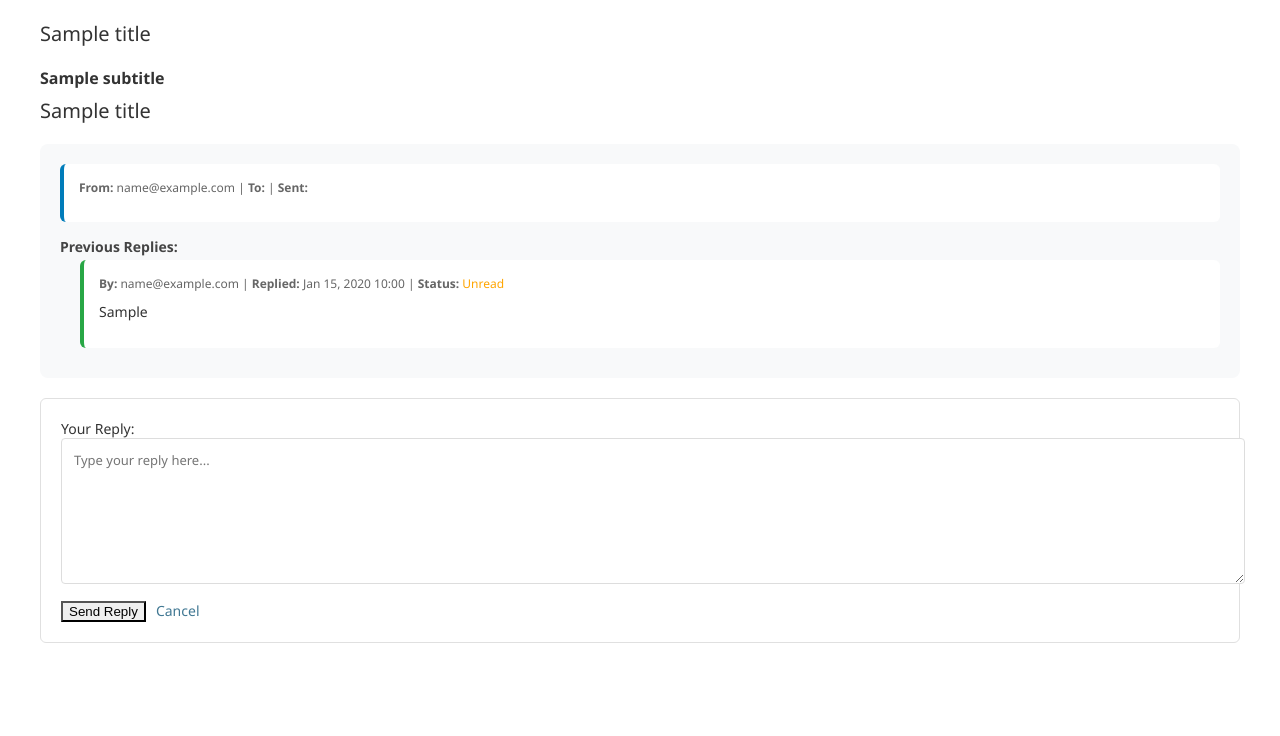
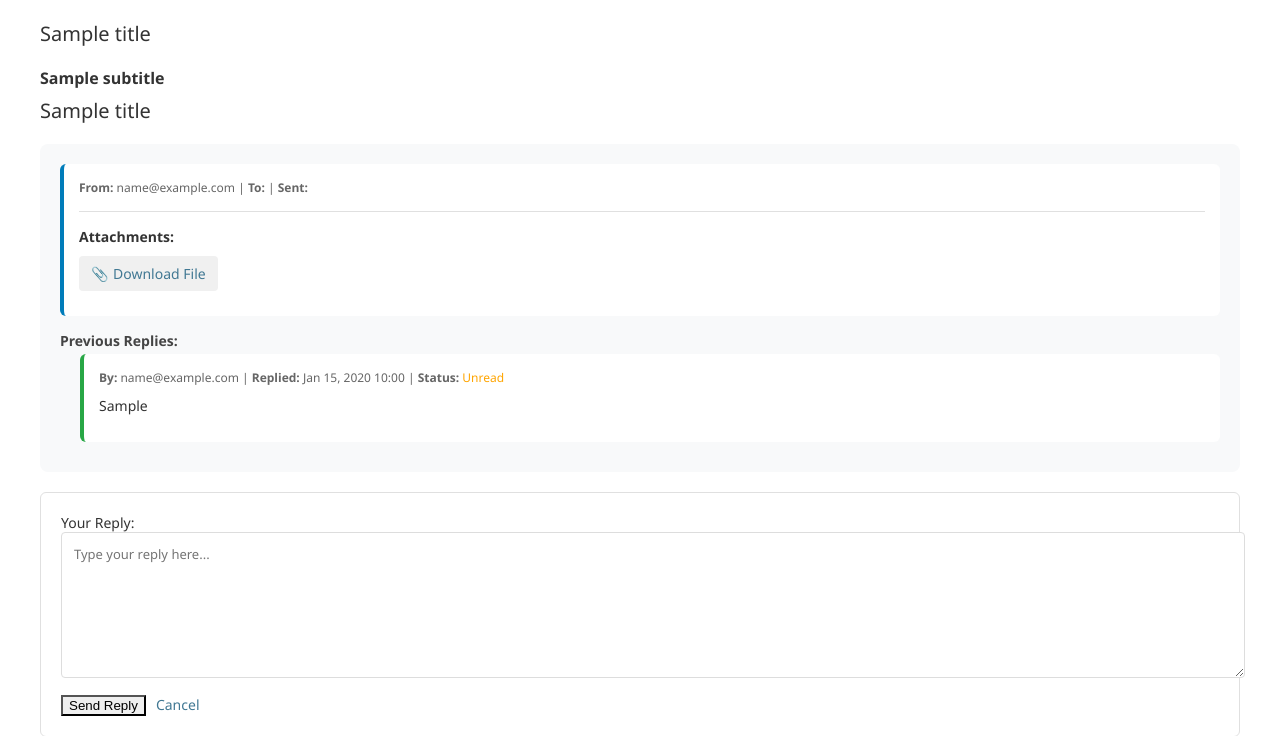
Before and after one commit to raazr62/Vantafy_backend, a Django app: template templates/admin/messaging/message_reply.html in a window 1280 px wide. Shown: the part 92-828 px from the top of the page. Before the commit the page ends 735 px from the top, so only its background shows below. Run offline with Django 5.2, Linux system fonts and the light colour scheme; tables that the repository leaves empty hold one stand-in row (values such as "Sample post"); the template is opened without the code that fills it: values that come from a table or form of the project are taken from there, most other values are stand-ins (such as "Sample title", 1, 10 or a date in 2020); some libraries are stand-ins or nearby versions.

Commit message:
feat: Add attachment support to messages with image, file, and document fields

```diff
--- a/apps/customer_support/models.py
+++ b/apps/customer_support/models.py
@@ -6,6 +6,9 @@ class Message(models.Model):
     sender = models.ForeignKey(User, related_name='sent_messages', on_delete=models.CASCADE)
     recipient = models.ForeignKey(User, related_name='received_messages', on_delete=models.CASCADE)
     txt = models.TextField()
+    image = models.ImageField(upload_to='customer_support/messages/', null=True, blank=True)
+    file = models.FileField(upload_to='customer_support/files/', null=True, blank=True)
+    document = models.FileField(upload_to='customer_support/documents/', null=True, blank=True)
     sent_at = models.DateTimeField(auto_now_add=True)
     is_read = models.BooleanField(default=False)
 
--- a/templates/admin/messaging/message_reply.html
+++ b/templates/admin/messaging/message_reply.html
@@ -54,6 +54,36 @@
             margin-bottom: 10px;
             margin-left: 20px;
         }
+        .attachments-section {
+            margin-top: 15px;
+            padding-top: 15px;
+            border-top: 1px solid #e0e0e0;
+        }
+        .attachment-item {
+            display: inline-block;
+            margin-right: 15px;
+            margin-bottom: 10px;
+        }
+        .attachment-item img {
+            max-width: 200px;
+            max-height: 200px;
+            border-radius: 4px;
+            border: 1px solid #ddd;
+        }
+        .attachment-link {
+            display: inline-flex;
+            align-items: center;
+            gap: 5px;
+            padding: 8px 12px;
+            background: #f0f0f0;
+            border-radius: 4px;
+            text-decoration: none;
+            color: #333;
+            font-size: 14px;
+        }
+        .attachment-link:hover {
+            background: #e0e0e0;
+        }
     </style>
 {% endblock %}
 
@@ -74,6 +104,41 @@
             <div class="message-content">
                 {{ message.txt|linebreaks }}
             </div>
+
+            <!-- Attachments -->
+            {% if message.image or message.file or message.document %}
+            <div class="attachments-section">
+                <strong>Attachments:</strong>
+                <div style="margin-top: 10px;">
+                    {% if message.image %}
+                    <div class="attachment-item">
+                        <strong>Image:</strong><br>
+                        <a href="{{ message.image.url }}" target="_blank">
+                            <img src="{{ message.image.url }}" alt="Attached Image">
+                        </a>
+                    </div>
+                    {% endif %}
+
+                    {% if message.file %}
+                    <div class="attachment-item">
+                        <a href="{{ message.file.url }}" target="_blank" class="attachment-link" download>
+                            <span>📎</span>
+                            <span>Download File</span>
+                        </a>
+                    </div>
+                    {% endif %}
+
+                    {% if message.document %}
+                    <div class="attachment-item">
+                        <a href="{{ message.document.url }}" target="_blank" class="attachment-link" download>
+                            <span>📄</span>
+                            <span>Download Document</span>
+                        </a>
+                    </div>
+                    {% endif %}
+                </div>
+            </div>
+            {% endif %}
         </div>
 
         <!-- Previous Replies -->
```
Also changed, not shown: apps/customer_support/admin.py (+17 -0 lines), apps/customer_support/serializers.py (+56 -2 lines), apps/customer_support/views.py (+14 -4 lines), apps/customer_support/migrations/0003_message_document_message_file_message_image.py (added), media/customer_support/messages/images_1.jpg (deleted), 2 other files.
